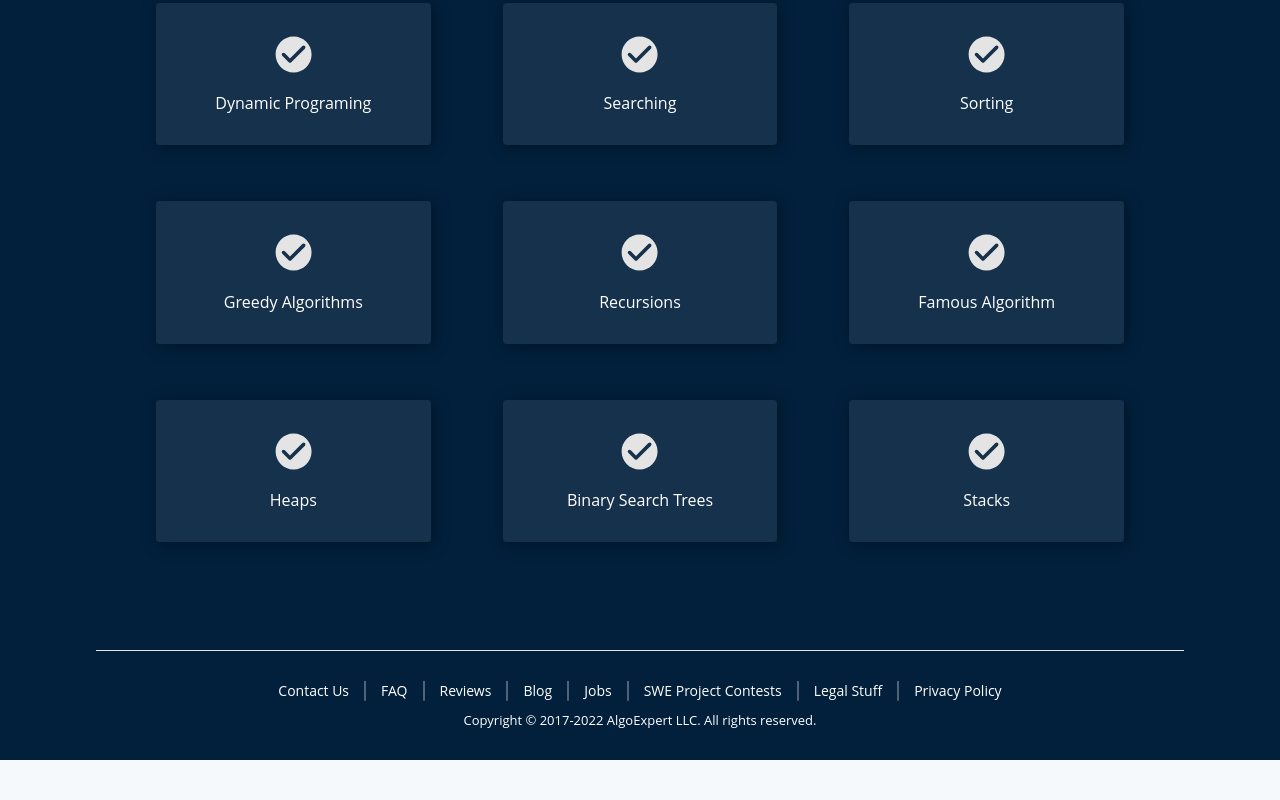
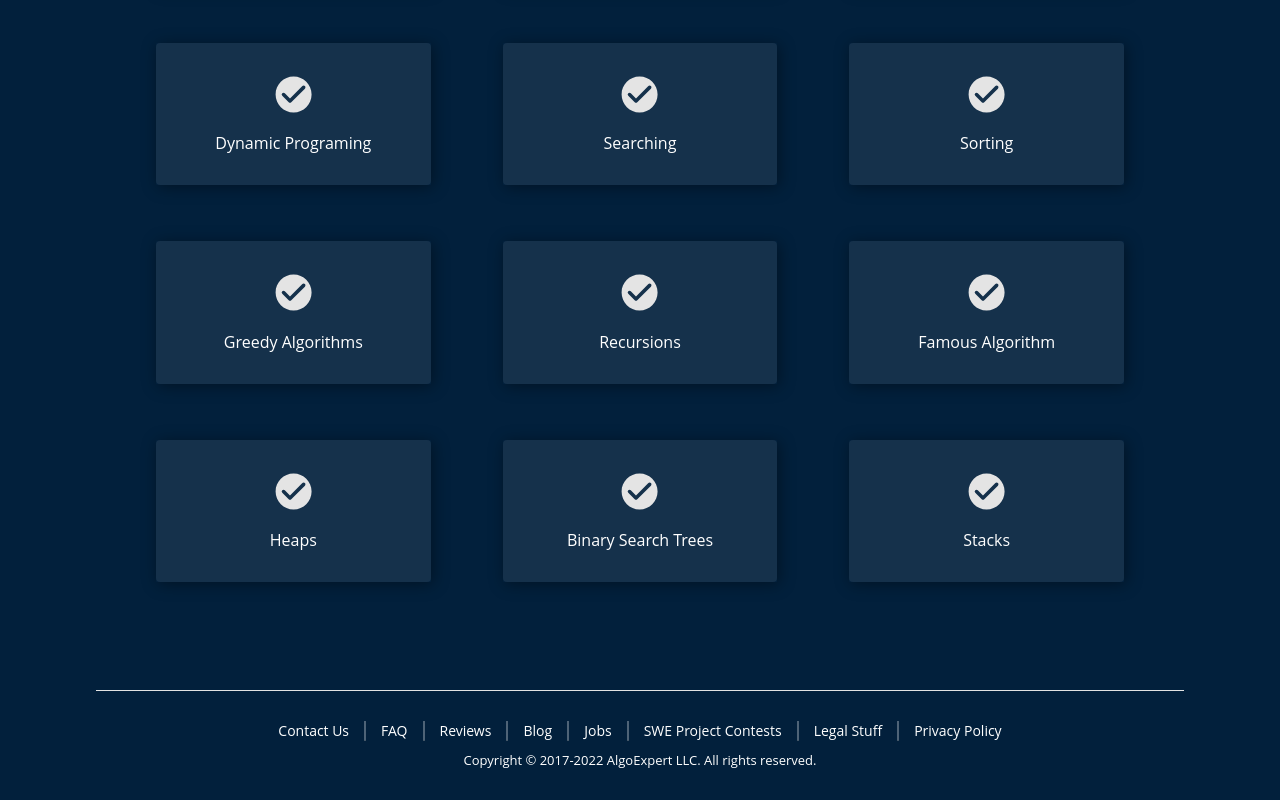
Before and after one commit to greenprotons/algo-expert-clone, a React (Vite) app: page / in a window 1280 px wide. Shown: the part 4785-5585 px from the top of the page. Before the commit the page ends 5545 px from the top, so only its background shows below. Built offline with nearby package versions, Linux system fonts and the light colour scheme.

Commit message:
create and update Divider Component.

```diff
--- /dev/null
+++ b/src/components/DividerComponent.tsx
@@ -0,0 +1,14 @@
+import React from 'react'
+import {Box} from '@mui/material'
+const DividerComponent = () => {
+  return (
+    <Box sx={{
+        borderBottom: "1px solid #e3e3e3",
+        width:"85%",
+        m:"0 auto",
+        bgcolor:"#02203c"
+    }}></Box>
+  )
+}
+
+export default DividerComponent
--- a/src/components/Footer.tsx
+++ b/src/components/Footer.tsx
@@ -1,6 +1,6 @@
 import { Box,Typography,Divider } from '@mui/material'
 import Link from '@mui/material/Link';
-
+import DividerComponent from './DividerComponent';
 const Footer = () => {
 
     const footerLinkItems = [
@@ -23,11 +23,7 @@ const Footer = () => {
   return (
     <>
         <Box sx={{bgcolor:"#02203c",color:"#fff",fontFamily:"Open Sans,Helvetica,Arial,sans-serif"}}>
-            <Box sx={{
-                borderBottom: "1px solid #e3e3e3",
-                width:"85%",
-                m:"0 auto"
-            }}></Box>
+            <DividerComponent/>
             <Box sx={{
                 p:"30px 20px",
                 display:"flex",
--- a/src/components/SpanningCategoriesList.tsx
+++ b/src/components/SpanningCategoriesList.tsx
@@ -9,8 +9,8 @@ const SpanningCategoriesList = () => {
         transition: "transform .2s ease-in-out", color:"#fff"
     }
     const listStyle = {
-      color: "#fff", display: "grid", gap: "40px", mt:"40px",
-      gridTemplateColumns: "1fr 1fr 1fr", margin: "0 auto",  maxWidth: "1000px", padding: 0,
+      color: "#fff", display: "grid", gap: "40px",
+      gridTemplateColumns: "1fr 1fr 1fr", margin: "0 auto",  maxWidth: "1000px", padding: 0,mt:"40px",
 
     }
     const mainBoxStyle = {
```
